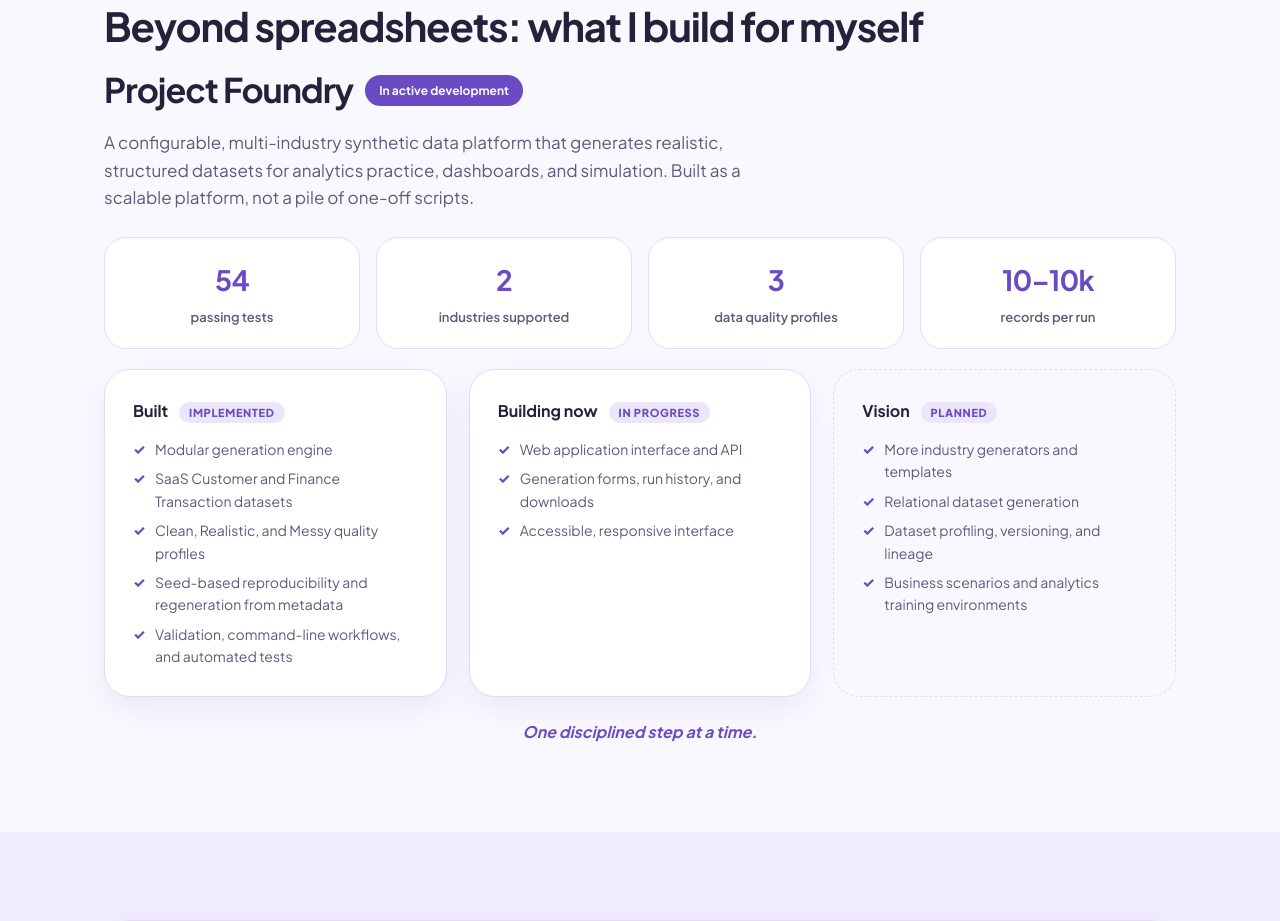
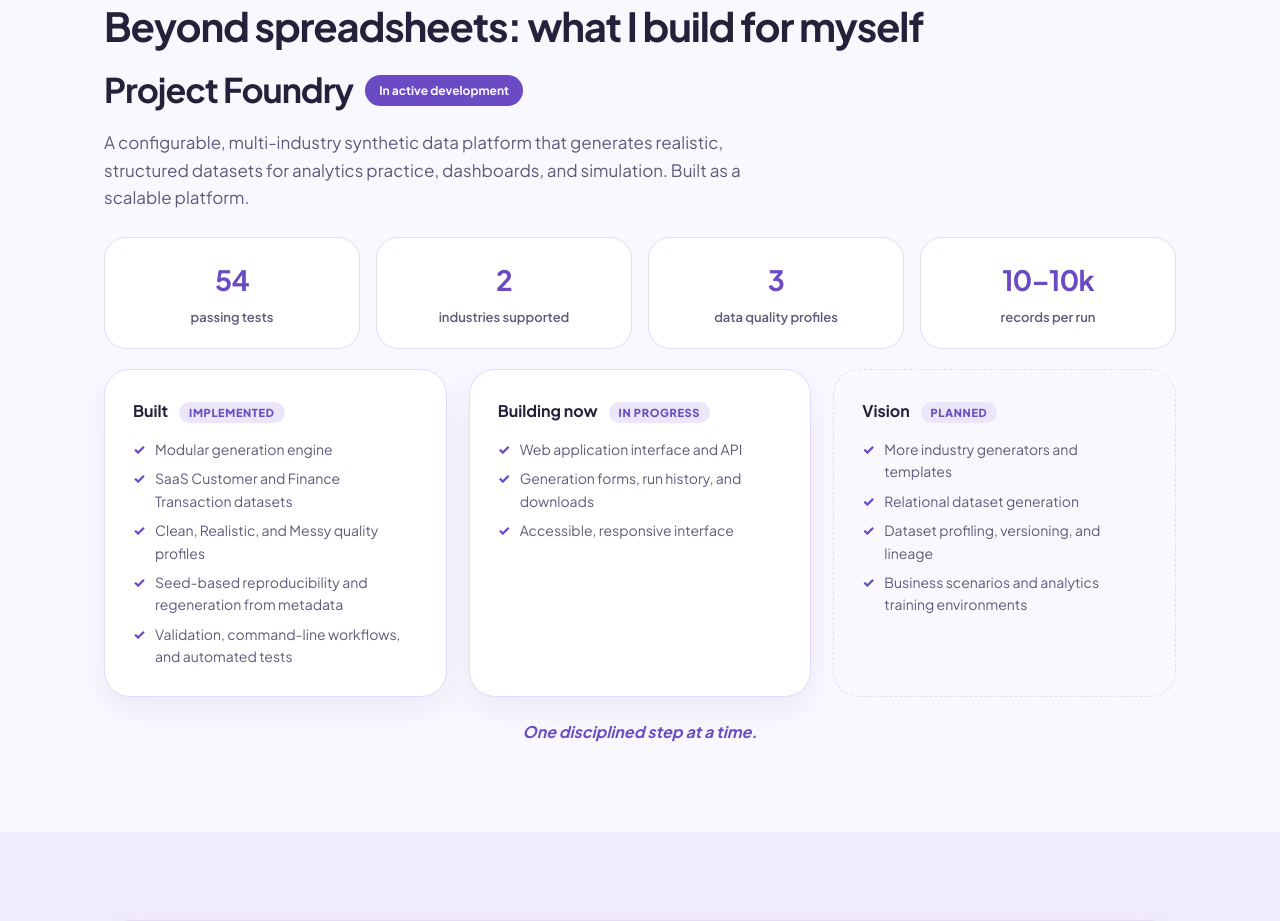
Before and after one commit to Pepple10/Data_Analytics_Portfolio, a plain HTML site: page index.html in a window 1280 px wide. Shown: the part 3631-4552 px from the top of the page. Drawn offline with Linux system fonts and the light colour scheme.

Commit message:
Update index.html

```diff
--- a/index.html
+++ b/index.html
@@ -209,7 +209,7 @@ footer a{color:var(--accent);font-weight:700}
     <div class="eyebrow reveal">Technical Development &amp; Data Projects</div>
     <h2 class="reveal">Beyond spreadsheets: what I build for myself</h2>
     <div class="f-head reveal"><h3>Project Foundry</h3><span class="status">In active development</span></div>
-    <p class="intro reveal" style="margin-bottom:0">A configurable, multi-industry synthetic data platform that generates realistic, structured datasets for analytics practice, dashboards, and simulation. Built as a scalable platform, not a pile of one-off scripts.</p>
+    <p class="intro reveal" style="margin-bottom:0">A configurable, multi-industry synthetic data platform that generates realistic, structured datasets for analytics practice, dashboards, and simulation. Built as a scalable platform.</p>
     <div class="fstats reveal"><div class="stat"><b>54</b><span>passing tests</span></div><div class="stat"><b>2</b><span>industries supported</span></div><div class="stat"><b>3</b><span>data quality profiles</span></div><div class="stat"><b>10–10k</b><span>records per run</span></div></div>
     <div class="grid g3 f3">
       <div class="panel reveal"><h4>Built <span class="tag">Implemented</span></h4><ul class="tick"><li>Modular generation engine</li><li>SaaS Customer and Finance Transaction datasets</li><li>Clean, Realistic, and Messy quality profiles</li><li>Seed-based reproducibility and regeneration from metadata</li><li>Validation, command-line workflows, and automated tests</li></ul></div>
```
